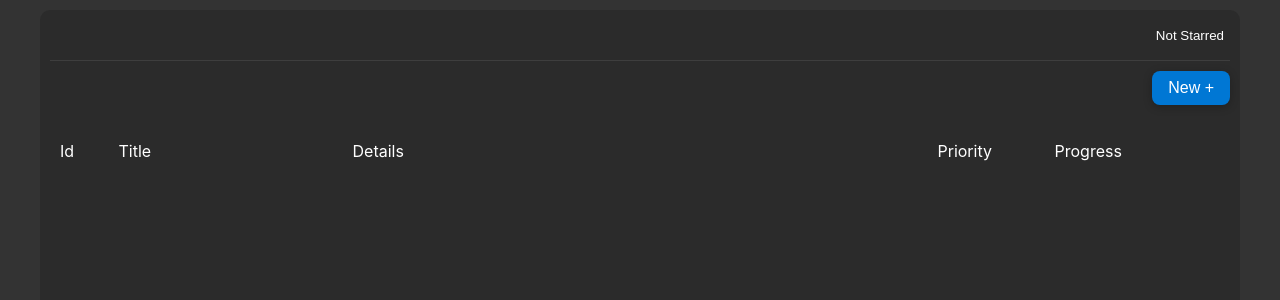
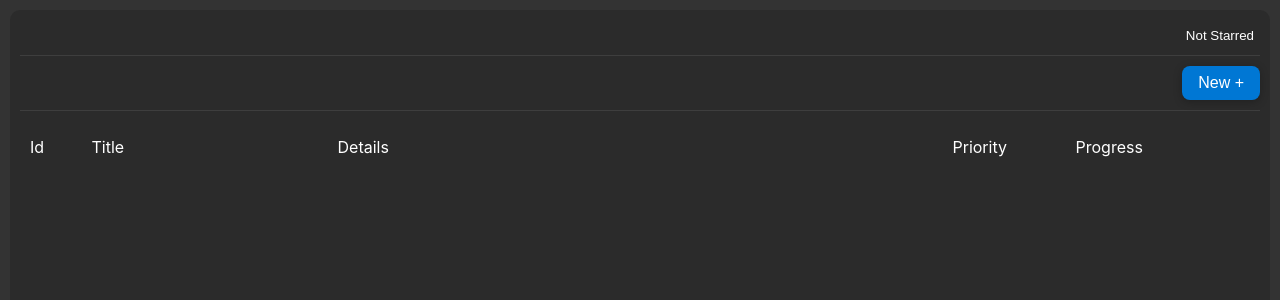
Before and after one commit to zarifdesanta/Project-Management-Lite, a React (Create React App) app: page /project-main/1 in a window 1280 px wide. Shown: the top 300 px of the page. Built offline with nearby package versions, Linux system fonts and the light colour scheme.

Commit message:
added scrollbar in home for project list

```diff
--- a/src/App.css
+++ b/src/App.css
@@ -13,6 +13,7 @@ body {
   --main-bg: rgb(51, 51, 51);
   --sub-bg: rgb(43, 43, 43);
   --card-bg: rgb(20, 20, 20);
+  --border-bottom-divider: 1px solid rgba(128, 128, 128, 0.226);
 }
 
 ::-webkit-scrollbar {
@@ -91,7 +92,7 @@ body {
 }
 
 .container {
-  max-width: 1200px;
+  max-width: 1260px;
   margin: 0px auto;
   padding: 10px;
 }
--- a/src/pages/home/Home.css
+++ b/src/pages/home/Home.css
@@ -1,13 +1,12 @@
-body {
-}
-
 .home-container {
   border-radius: 10px;
   padding: 10px;
   background-color: var(--sub-bg);
   display: flex;
   justify-content: flex-start;
+  align-items: start;
   gap: 10px;
+  height: 90vh;
 
   .left-items {
     display: flex;
@@ -23,8 +22,11 @@ body {
   }
 
   .project-item-card-grid-container {
+    height: 90vh;
+    overflow-y: auto;
     display: grid;
     grid-template-columns: repeat(3, 1fr);
+
     gap: 10px;
     width: 70%;
   }
--- a/src/pages/project-main/ProjectMain.css
+++ b/src/pages/project-main/ProjectMain.css
@@ -10,8 +10,8 @@
   .header {
     display: flex;
     justify-content: space-between;
-    border-bottom: 1px solid rgba(128, 128, 128, 0.226);
-    padding-bottom: 10px;
+    border-bottom: var(--border-bottom-divider);
+    padding-bottom: 5px;
 
     input {
       background-color: transparent;
@@ -19,6 +19,7 @@
       color: var(--text-white);
       font-size: 24px;
       font-weight: 700;
+      width: 60%;
     }
 
     button {
@@ -44,13 +45,13 @@
   .add-task-items {
     display: flex;
     justify-content: flex-end;
-    button {
-    }
+    border-bottom: var(--border-bottom-divider);
 
     .fields {
       display: none;
 
       grid-template-columns: 5% 20% 45% 10% 10% 10%;
+      padding-bottom: 10px;
 
       /* gap: 10px; */
       /* animation: animate-field-open 0.4s forwards; */
--- a/src/styles/components/ProjectTaskCard.css
+++ b/src/styles/components/ProjectTaskCard.css
@@ -28,13 +28,14 @@
   }
 
   select {
+    appearance: none;
     content: "";
     background-color: transparent;
     border: none;
     color: var(--text-white);
     border-radius: 0px;
     border-right: 1px solid var(--sub-bg);
-    /* padding: 0px 8px; */
+    padding: 0px 5px;
     margin-right: 10px;
     font-size: 14px;
 
@@ -42,9 +43,4 @@
       background-color: black;
     }
   }
-
-  button {
-    /* margin-left: 8px; */
-    /* width: 90%; */
-  }
 }
```
